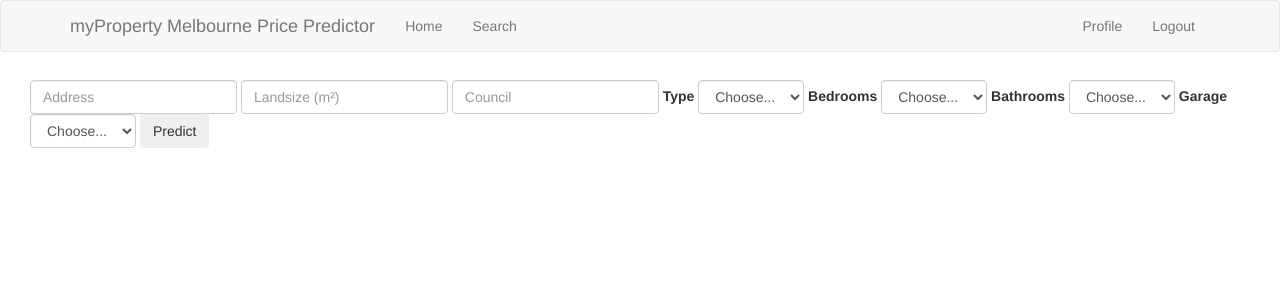
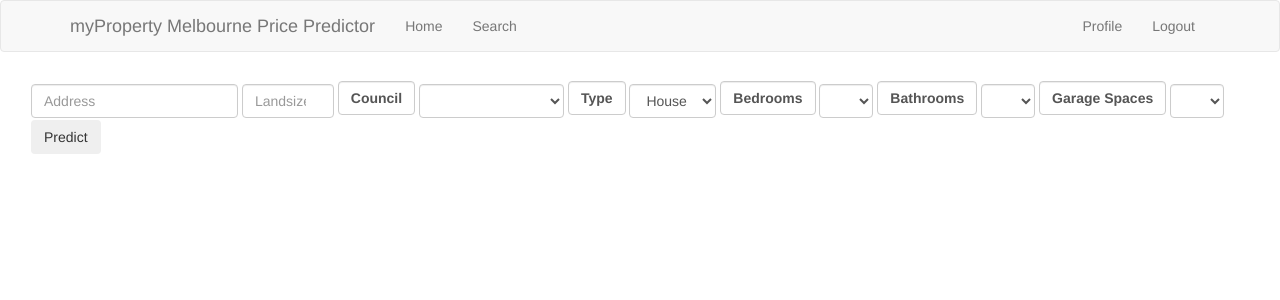
Before and after one commit to fluxtheory/COMP9321_Ass3_PropertyPricePrediction, a Flask app: template 6.Web/templates/show.html in a window 1280 px wide. Shown: the top 300 px of the page. Run offline with Flask 2, Linux system fonts and the light colour scheme; the template is opened without the code that fills it: values that come from a table or form of the project are taken from there, others are empty; some libraries are stand-ins or nearby versions.

Commit message:
can pass form data now + bug fixes

```diff
--- a/6.Web/myProperty.py
+++ b/6.Web/myProperty.py
@@ -1,10 +1,11 @@
 #!/usr/bin/python3
 
-from flask import Flask, render_template, redirect, url_for, flash, request
+from flask import Flask, render_template, redirect, url_for, flash, request, session
 from flask_bootstrap import Bootstrap
+from flask_restplus import reqparse
 from wtforms import *
 from flask_wtf import FlaskForm
-from wtforms.validators import DataRequired, Length
+from wtforms.validators import *
 import requests
 import json
 import unicodedata
@@ -12,6 +13,15 @@ import unicodedata
 app = Flask(__name__)
 app.config['SECRET_KEY'] = '3141592653589793238462643383279502884197169399'    # for CSRF
 bootstrap = Bootstrap(app)
+
+parser = reqparse.RequestParser()
+parser.add_argument('address',required=True)
+parser.add_argument('landsize', required=True)
+parser.add_argument('council')
+parser.add_argument('type')
+parser.add_argument('bedrooms')
+parser.add_argument('bathrooms')
+parser.add_argument('garage')
 
 class LoginForm(FlaskForm):
     username = StringField('Username', validators=[DataRequired(), Length(min=2, max =50)])
@@ -22,14 +32,14 @@ class LoginForm(FlaskForm):
 melb_councils = []
 
 class SearchForm(FlaskForm):
-    address = StringField()
-    council = SelectField('Council', choices = [])
+    address = StringField('Address', validators=[DataRequired()])
+    council = SelectField('Council', validators=[Optional()], choices=[("",""),('City of Council1','City of Council1'),('Council2','Council2')], default="")
     #region = StringField()
-    landsize = IntegerField()
-    property_type = SelectField('Type', validators=[DataRequired()], choices = ['House', 'Flat', 'Apartment'])
-    num_bedroom = SelectField('Bedrooms', validators=[DataRequired()], choices = ['1','2','3','4'])
-    num_bathroom = SelectField('Bathrooms', validators=[DataRequired()], choices = ['1','2','3'])
-    num_garage = SelectField('Garage Spaces', validators=[DataRequired()], choices = ['0','1','2'])
+    landsize = IntegerField('Landsize', validators=[InputRequired(), NumberRange(min=1, max=9999, message="Please provide a valid number")])
+    property_type = SelectField('Type', validators=[DataRequired()], choices=[('House','House'), ('Flat','Flat'),('Unit','Unit')])
+    num_bedroom = SelectField('Bedrooms', validators=[Optional()], choices=[("",""),('1','1'),('2','2'),('3','3'),('4','4')], default="")
+    num_bathroom = SelectField('Bathrooms', validators=[Optional()], choices=[("",""),('1','1'),('2','2'),('3','3')], default="")
+    num_garage = SelectField('Garage Spaces', validators=[Optional()], choices=[("",""),('0','0'),('1','1'),('2','2')], default="")
     # last_sale_date = DateField()      # OPTIONAL FIELDS?
     # last_sale_price = FloatField()    #OPTIONAL FIELDS?
     submit = SubmitField('Predict')
@@ -38,31 +48,55 @@ class SearchForm(FlaskForm):
 @app.route('/', methods=['GET', 'POST'])
 def login():
     form = LoginForm()
-    if form.validate_on_submit():
 
-        if request.form['username'] == 'admin' and \
-           request.form['password'] == 'password':
-            flash('Login requested for user {}, remember_me={}'.format(
-            form.username.data, form.remember_me.data))
-            return redirect(url_for('searchpage', name=form.username.data))
-        else :
-            flash('Incorrect username or password')
+    if request.method == 'POST':
+        if form.validate_on_submit():
+            if request.form['username'] == 'admin' and \
+               request.form['password'] == 'password':
+                flash('Login requested for user {}, remember_me={}'.format(
+                form.username.data, form.remember_me.data))
+                session.clear()
+                return redirect(url_for('searchpage', name=form.username.data))
+            else :
+                flash('Incorrect username or password')
 
+    #elif request.method == 'GET':
     return render_template('login.html', form=form)
 
 
-@app.route('/login/<name>')
-def searchpage(name):
+@app.route('/login', methods=['GET', 'POST'])
+def searchpage():
     form = SearchForm()
-    if form.validate_on_submit():
-        flash("testing")
-        return redirect(url_for('resultpage',))
+    flash("Welcome Guest!")
+    if request.method == 'POST':
+        if form.validate_on_submit():
+            flash('Retrieving prediction for address={} Council={} Landsize={} Type={} Bedrooms={} Bathrooms={} \
+                Garage={}'.format(
+                form.address.data, form.council.data, form.landsize.data, form.property_type.data, \
+                form.num_bedroom.data, form.num_bathroom.data, form.num_garage.data))
+            session.clear()
+            return redirect(url_for('resultpage', address=form.address.data, landsize=form.landsize.data, council=form.council.data, \
+            type=form.property_type.data, bedrooms=form.num_bedroom.data, bathrooms=form.num_bathroom.data, garage=form.num_garage.data))
+        else:
+            flash('Retrieving prediction for address={} Council={} Landsize={} Type={} Bedrooms={} Bathrooms={} \
+                Garage={}'.format(
+                form.address.data, form.council.data, form.landsize.data, form.property_type.data, \
+                form.num_bedroom.data, form.num_bathroom.data, form.num_garage.data))
+            flash('errors={}'.format(form.errors.items()))
+
+    #elif request.method == 'GET':
     return render_template('show.html', form=form)
 
 # search property / return results
 @app.route('/property')
-def results():
-    return
+def resultpage():
+    args = parser.parse_args()
+    return "Address " + args['address'] + "<br/>" \
+    "Landsize " + args['landsize'] + "<br/>" \
+    "Council " + args['council'] + "<br/>" \
+    "Bedrooms " + args['bedrooms'] + "<br/>" \
+    "Bathrooms " + args['bathrooms'] + "<br/>" \
+    "Garage " + args['garage'] + "<br/>" \
 
 if __name__ == '__main__':
     app.run(debug=True, host='0.0.0.0', port=80)
--- a/6.Web/templates/show.html
+++ b/6.Web/templates/show.html
@@ -6,14 +6,15 @@
 
 {% block navbar %}
     <nav class="navbar navbar-default">
+
         <div class="container">
             <div class="navbar-header">
                 <a class="navbar-brand" href="{{ url_for('login') }}">myProperty Melbourne Price Predictor</a>
             </div>
             <div class="collapse navbar-collapse" id="bs-example-navbar-collapse-1">
                 <ul class="nav navbar-nav">
-                    <li><a href="{{ url_for('login') }}">Home</a></li>
-                    <li><a href="{{ url_for('login') }}">Search</a></li>
+                    <li><a href="{{ url_for('searchpage') }}">Home</a></li>
+                    <li><a href="{{ url_for('searchpage') }}">Search</a></li>
                 </ul>
                 <ul class="nav navbar-nav navbar-right">
                     <li><a href="{{ url_for('login') }}">Profile</a></li>
@@ -23,60 +24,65 @@
         </div>
     </nav>
 
-  <form class="navbar-form navbar-header" action="/action_page.php">
-    <div class="form-row">
-      <div class="col-md-12 mb-auto">
-        <input type="text" class="form-control" placeholder="Address">
-        <input type="text" class="form-control" id="landsize" placeholder="Landsize (m²)">
-        <input type="text" class="form-control" id="council" placeholder="Council">
+  <nav class="navbar navbar-second">
+      <form class="navbar-form navbar-header" method="POST" action="">
+        {{ form.hidden_tag() }}
+        <div class="form-row">
+          <div class="col-md-12 mb-auto">
 
-        <label for="type">Type</label>
-        <select id="type" class="form-control">
-            <option selected>Choose...</option>
-            <option>House</option>
-            <option>Units</option>
-            <option>Flats</option>
-            <option>Other</option>
-        </select>
+            {{ form.address(class="form-control", placeholder="Address") }}
 
-        <label for="bedrooms">Bedrooms</label>
-        <select id="bedrooms" class="form-control">
-            <option selected>Choose...</option>
-            <option>0</option>
-            <option>1</option>
-            <option>2</option>
-            <option>3</option>
-        </select>
+            {{ form.landsize(class="form-control", placeholder="Landsize (m²)") }}
 
-        <label for="bathrooms">Bathrooms</label>
-        <select id="bathrooms" class="form-control">
-            <option selected>Choose...</option>
-            <option>0</option>
-            <option>1</option>
-            <option>2</option>
-            <option>3</option>
-        </select>
+            {{ form.council.label(class="form-control") }}
+            {{ form.council(class="form-control", placeholder="Council") }}
 
-        <label for="garage">Garage</label>
-        <select id="garage" class="form-control">
-            <option selected>Choose...</option>
-            <option>0</option>
-            <option>1</option>
-            <option>2</option>
-            <option>3</option>
-        </select>
+            {{ form.property_type.label(class="form-control") }}
+            {{ form.property_type(class="form-control") }}
 
-        {{ form.submit(class="btn btn-outline-info") }}
 
-      </div>
-    </div>
-  </form>
+            {{ form.num_bedroom.label(class="form-control") }}
+            {{ form.num_bedroom(class="form-control") }}
 
+
+            {{ form.num_bathroom.label(class="form-control") }}
+            {{ form.num_bathroom(class="form-control") }}
+
+
+            {{ form.num_garage.label(class="form-control") }}
+            {{ form.num_garage(class="form-control") }}
+
+            {{ form.submit(class="btn btn-outline-info") }}
+
+          </div>
+        </div>
+      </form>
+  </nav>
 
 {% endblock %}
 
 {% block content %}
     <div class="container">
+      {% with messages = get_flashed_messages() %}
+        {% if messages %}
+          <ul class=flashes>
+          {% for message in messages %}
+            <li>{{ message }}</li>
+          {% endfor %}
+          </ul>
+        {% endif %}
+      {% endwith %}
 
+    {% if form.errors %}
+        <ul class="errors">
+            {% for field_name, field_errors in form.errors|dictsort if field_errors %}
+                {% for error in field_errors %}
+                    <li>{{ form[field_name].label }}: {{ error }}</li>
+                {% endfor %}
+            {% endfor %}
+        </ul>
+    {% endif %}
     </div>
+
+
 {% endblock %}
```
